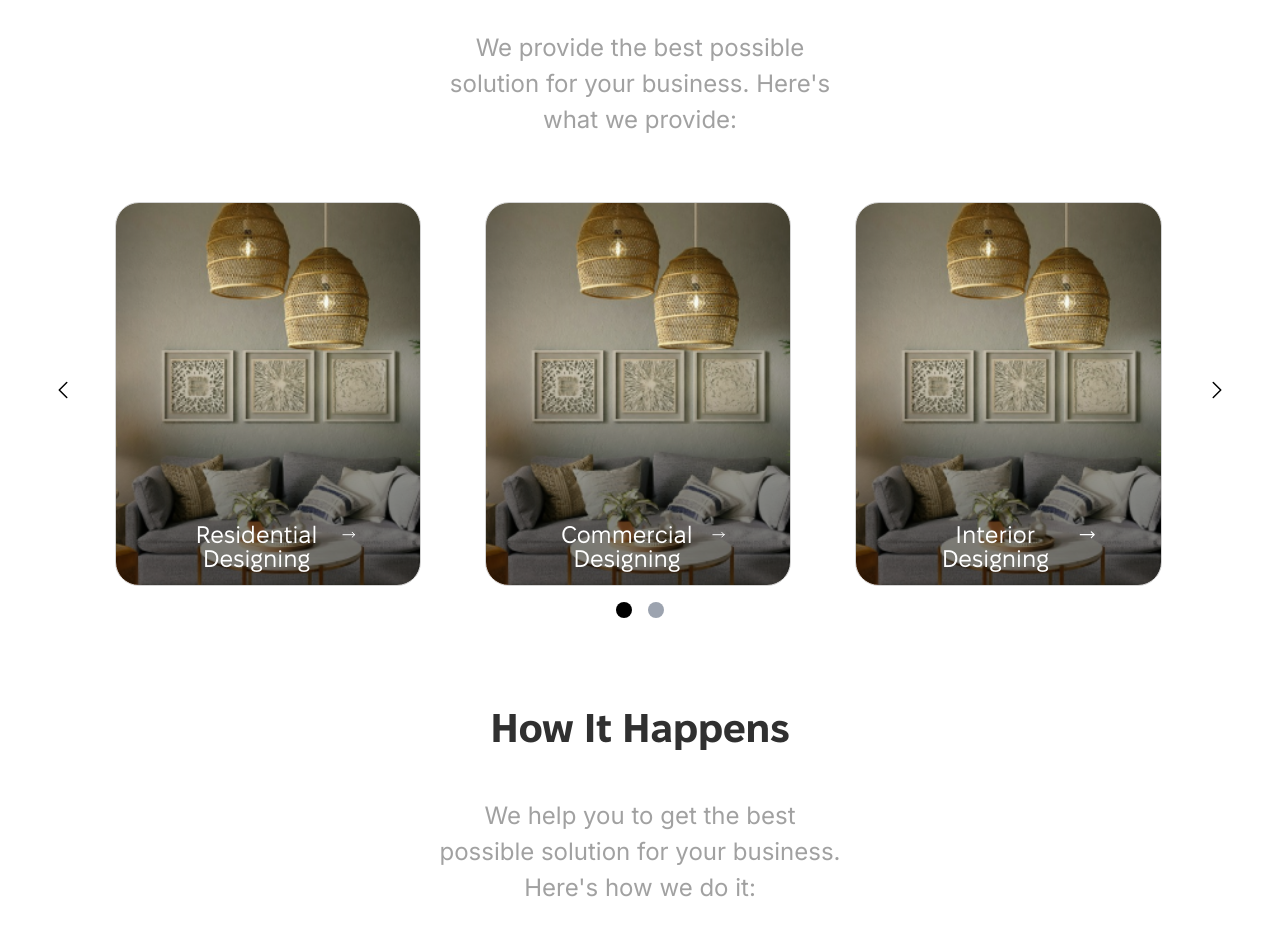
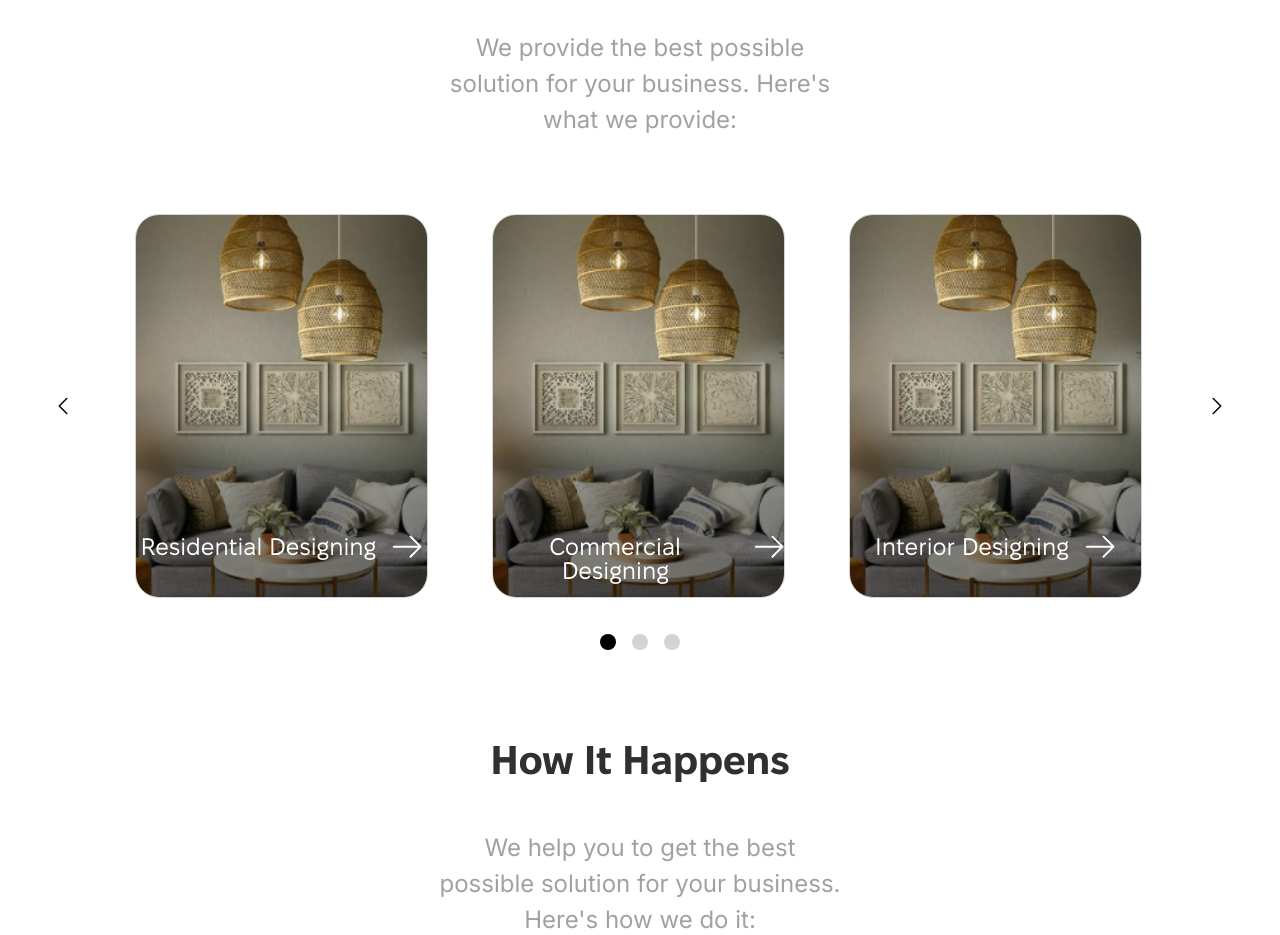
Before and after one commit to AroraKaran19/inview-interior, a Next.js app: page / in a window 1280 px wide. Shown: the part 960-1895 px from the top of the page. Built offline with nearby package versions, Linux system fonts and the light colour scheme.

Commit message:
Carousel Done!

```diff
--- a/app/HomePage.css
+++ b/app/HomePage.css
@@ -157,8 +157,8 @@ section.home-second-section {
 }
 
 section.home-second-section .home-second-section-content {
-    padding: 0 clamp(0rem, 5vw, 7rem);
-    padding-top: clamp(0rem, 5vw, 4.75rem);
+    padding: 0 clamp(0rem, 5vw, 5.75rem);
+    padding-top: clamp(0rem, 5vw, 3.5rem);
 }
 
 section.home-second-section .home-second-section-content .carousel-container {
@@ -168,7 +168,7 @@ section.home-second-section .home-second-section-content .carousel-container {
 
 section.home-second-section .home-second-section-content .home-section-services-card {
     height: clamp(10rem, 30vw, 37.25rem);
-    padding: clamp(0rem, 5vw, 3rem) clamp(0rem, 5vw, 8rem);
+    padding: clamp(0rem, 5vw, 3rem) clamp(0rem, 5vw, 0rem);
     scroll-snap-align: center;
     box-shadow: inset 0 -150px 100px rgba(0, 0, 0, 0.5);
     transition: all 0.7s ease-in-out;
@@ -192,7 +192,7 @@ section.home-second-section .home-second-section-content .home-section-services-
 }
 
 section.home-second-section .home-second-section-content .home-section-services-card:hover {
-    cursor: default;
+    cursor: pointer;
     box-shadow: inset 0 -1700px 1000px rgba(0, 0, 0, 0.5);
     transform: scale(1.02);
     transition: all 0.7s ease-in-out;
--- a/app/components/Carousel.tsx
+++ b/app/components/Carousel.tsx
@@ -7,6 +7,7 @@ interface CarouselProps {
     title: string,
     description?: string
     imageUrl?: string
+    redirectUrl?: string
   }[]
 }
 
@@ -14,24 +15,36 @@ const Carousel = ({ items }: CarouselProps) => {
 
   const carouselRef = useRef<HTMLDivElement>(null);
   const [currentIndex, setCurrentIndex] = useState(0);
+  const [width, setWidth] = useState(0);
+  const [scrollActive, setScrollActive] = useState<Boolean>(false);
+
+  useEffect(() => {
+    // This is used to set the width of the window
+    setWidth(window.innerWidth);
+
+    const handleResize = () => {
+      setWidth(window.innerWidth);
+    };
+
+    window.addEventListener('resize', handleResize);
+    return () => window.removeEventListener('resize', handleResize);
+  }, []);
 
   const scrollToIndex = (index: number) => {
-    // Need to fix this
-    if (carouselRef.current) {
+    setScrollActive(true);
+    if (carouselRef.current && index >= 0 && index < items.length) {
       const cardWidth = carouselRef.current.scrollWidth / items.length;
-      // const itemsPerPage = 3;
-      // const newIndex = index * itemsPerPage;
-      const newIndex = index;
       carouselRef.current.scrollTo({
-        left: cardWidth * newIndex,
+        left: cardWidth * index,
         behavior: 'smooth'
       });
       setCurrentIndex(index);
+      setScrollActive(false);
     }
   };
 
   useEffect(() => {
-
+    // This is used to scroll to the first index when the component is mounted
     if (carouselRef.current) {
       carouselRef.current.scrollTo({
         left: 0,
@@ -40,11 +53,10 @@ const Carousel = ({ items }: CarouselProps) => {
     }
 
     const handleScroll = () => {
-      // Need to fix this
+      // This is used to set the current index of the carousel when the user scrolls (Only for Mobile and Tablet)
       if (carouselRef.current) {
         const cardWidth = carouselRef.current.scrollWidth / items.length;
-        const itemsPerPage = 3;
-        const index = Math.floor(carouselRef.current.scrollLeft / (cardWidth * itemsPerPage));
+        const index = Math.round(carouselRef.current.scrollLeft / cardWidth);
         setCurrentIndex(index);
       }
     };
@@ -58,47 +70,54 @@ const Carousel = ({ items }: CarouselProps) => {
     }
   }, [items.length]);
 
-  // const breakPoints = [
-  //   { width: 1, itemsToShow: 1 },
-  //   { width: 550, itemsToShow: 2 },
-  //   { width: 768, itemsToShow: 3 },
-  //   { width: 1200, itemsToShow: 4 },
-  // ];
+  const handleBreakPoints = () => {
+    // This helps in handling the breakpoints for the carousel 1 means mobile, 2 means tablet, 3 means desktop, 4 means large desktop
+    if (width < 550 && width > 1) {
+      return 1;
+    } else if (width < 1200) {
+      return 2;
+    } else if (width > 1200) {
+      return 3;
+    } else {
+      return 4;
+    }
+  }
 
-  // const dotCount = Math.ceil(items.length / 3);
+  const dotCount = () => {
+    const br = handleBreakPoints();
+    let itemsPerPage = 0;
+    if (br === 1 || br === 2) {
+      itemsPerPage = 1;
+    } else {
+      itemsPerPage = 3;
+    }
+    return items.length/itemsPerPage;
+  }
 
   return (
     <>
-      <div className="relative carousel-container flex gap-16 overflow-x-scroll overflow-y-hidden transition-all duration-500 ease-in-out" ref={carouselRef}>
+      <div className="relative carousel-container flex gap-16 overflow-x-scroll overflow-y-hidden transition-all duration-500 ease-in-out p-5" ref={carouselRef}>
         {items.map((item, index) => (
-          <ServicesCard key={index} title={item.title} description={item.description} imageUrl={item.imageUrl} />
+          <ServicesCard key={index} title={item.title} description={item.description} imageUrl={item.imageUrl} redirectUrl={item.redirectUrl} />
         ))}
       </div>
       <div className="dots-container flex justify-center mt-4">
-        {/* {Array.from({ length: dotCount }).map((_, index) => (
+        {Array.from({ length: dotCount() }).map((_, index) => (
           <button
             key={index}
-            className={`dot w-4 h-4 rounded-full mx-2 transition-all ease-in-out duration-150 ${index === currentIndex ? 'bg-black' : 'bg-gray-400'}`}
-            onClick={() => scrollToIndex(index)}
+            className={`dot w-4 h-4 rounded-full mx-2 transition-all ease-in-out duration-150 ${handleBreakPoints() === 1 || handleBreakPoints() === 2 ? (currentIndex === index || currentIndex === index+1 || currentIndex === index+2 ? 'bg-[#000]' : 'bg-[#D4D4D4]') : (currentIndex === index * 3 ? 'bg-[#000]' : 'bg-[#D4D4D4]')}` }
+            onClick={() => {if (handleBreakPoints() === 1 || handleBreakPoints() === 2) {scrollToIndex(index)} else {scrollToIndex(index * 3)}}}
           />
-        ))} */}
-        <button
-            className={`dot w-4 h-4 rounded-full mx-2 transition-all ease-in-out duration-150 ${0 === currentIndex ? 'bg-black' : 'bg-gray-400'}`}
-            onClick={() => scrollToIndex(0)}
-          />
-          <button
-            className={`dot w-4 h-4 rounded-full mx-2 transition-all ease-in-out duration-150 ${1 === currentIndex ? 'bg-black' : 'bg-gray-400'}`}
-            onClick={() => scrollToIndex(3)}
-          />
+        ))}
       </div>
       {/* Need to fix this */}
-      <div className="absolute left-0 top-[50%] hover:cursor-pointer" onClick={() => scrollToIndex(0)}>
+      <div className="absolute left-0 top-[50%] hover:cursor-pointer" onClick={() => {if (handleBreakPoints() === 1 || handleBreakPoints() === 2) {scrollToIndex(currentIndex-1)} else {scrollToIndex(currentIndex-3)}}}>
         <svg xmlns="http://www.w3.org/2000/svg" fill="none" viewBox="0 0 24 24" strokeWidth={1.5} stroke="currentColor" className="size-6">
           <path strokeLinecap="round" strokeLinejoin="round" d="M15.75 19.5 8.25 12l7.5-7.5" />
         </svg>
       </div>
       {/* Need to fix this */}
-      <div className="absolute right-0 top-[50%] hover:cursor-pointer" onClick={() => scrollToIndex(3)}>
+      <div className="absolute right-0 top-[50%] hover:cursor-pointer" onClick={() => {if (handleBreakPoints() === 1 || handleBreakPoints() === 2) {scrollToIndex(currentIndex+1)} else {scrollToIndex(currentIndex+3)}}}>
         <svg xmlns="http://www.w3.org/2000/svg" fill="none" viewBox="0 0 24 24" strokeWidth={1.5} stroke="currentColor" className="size-6">
           <path strokeLinecap="round" strokeLinejoin="round" d="m8.25 4.5 7.5 7.5-7.5 7.5" />
         </svg>
--- a/app/components/HeroArrow.tsx
+++ b/app/components/HeroArrow.tsx
@@ -7,7 +7,7 @@ const HeroArrow = () => {
     useEffect(() => {
 
         // Window scroll to top
-        window.scrollTo(0, 0);
+        // window.scrollTo(0, 0);
 
         setTimeout(() => {
 			const firstText = document.querySelector(".animate-fadeIn") as HTMLElement;
--- a/app/components/HomeSection2.tsx
+++ b/app/components/HomeSection2.tsx
@@ -7,26 +7,47 @@ const HomeSection2 = () => {
 		{
 			title: "Residential Designing",
 			imageUrl: "/HomeHeroSection1.png",
+			redirectUrl: "residential-designing",
 		},
 		{
 			title: "Commercial Designing",
 			imageUrl: "/HomeHeroSection1.png",
+			redirectUrl: "commercial-designing",
 		},
 		{
 			title: "Interior Designing",
 			imageUrl: "/HomeHeroSection1.png",
+			redirectUrl: "interior-designing",
 		},
 		{
 			title: "Exterior Designing",
 			imageUrl: "/HomeHeroSection1.png",
+			redirectUrl: "exterior-designing",
 		},
 		{
 			title: "Landscape Designing",
 			imageUrl: "/HomeHeroSection1.png",
+			redirectUrl: "landscape-designing",
 		},
 		{
 			title: "Furniture Designing",
 			imageUrl: "/HomeHeroSection1.png",
+			redirectUrl: "furniture-designing",
+		},
+		{
+			title: "Exterior Designing",
+			imageUrl: "/HomeHeroSection1.png",
+			redirectUrl: "exterior-designing",
+		},
+		{
+			title: "Landscape Designing",
+			imageUrl: "/HomeHeroSection1.png",
+			redirectUrl: "landscape-designing",
+		},
+		{
+			title: "Furniture Designing",
+			imageUrl: "/HomeHeroSection1.png",
+			redirectUrl: "furniture-designing",
 		}
 	]
 
--- /dev/null
+++ b/app/components/Redirection.tsx
@@ -0,0 +1,7 @@
+'use server'
+
+import { redirect } from 'next/navigation'
+
+export async function Redirection(redirectUrl: string) {
+  redirect(`/category/${redirectUrl}`);
+}
--- a/app/components/ServicesCard.tsx
+++ b/app/components/ServicesCard.tsx
@@ -1,20 +1,24 @@
+"use client";
+import { redirect } from 'next/navigation';
 import React from 'react';
+import { Redirection } from './Redirection';
 
 interface ServicesCardProps {
-	title: string,
+	title: string
 	description?: string
 	imageUrl?: string
+	redirectUrl?: string
 }
 
-const ServicesCard = ({ title, description, imageUrl }: ServicesCardProps) => {
+const ServicesCard = ({ title, description, imageUrl, redirectUrl }: ServicesCardProps) => {
 
 	return (
 		<>
-			<div key={title} style={{ backgroundImage: `url('${imageUrl}')` }} className={`relative bg-cover bg-center home-section-services-card flex w-[calc((100%-4.1rem*2)/3)] sm:w-full flex-shrink-0 flex-col items-center border-[#D4D4D4] border-[1px] rounded-3xl`}>
-				<h2 className='home-section-services-card-title leading-none h-full flex justify-center gap-2'>
-					<span className='text-center h-fit'>{title}</span>
-					<svg xmlns="http://www.w3.org/2000/svg" fill="none" viewBox="0 0 24 24" strokeWidth={1.5} stroke="currentColor" className="flex justify-center items-center">
-						<path strokeLinecap="round" strokeLinejoin="round" d="M17.25 8.25 21 12m0 0-3.75 3.75M21 12H3" />
+			<div key={title} onClick={() => { redirectUrl && Redirection(redirectUrl) }} style={{ backgroundImage: `url('${imageUrl}')` }} className={`relative bg-cover bg-center home-section-services-card flex w-[calc((100%-4.1rem*2)/3)] sm:w-full flex-shrink-0 flex-col items-center border-[#D4D4D4] border-[1px] rounded-3xl`}>
+				<h2 className='home-section-services-card-title leading-none h-full flex justify-center gap-4 hover:gap-2'>
+					<span className='text-center h-fit select-none'>{title}</span>
+					<svg viewBox="0 0 24 19" fill="none" xmlns="http://www.w3.org/2000/svg">
+						<path d="M1.3641 9.49997H22.5773M22.5773 9.49997L14.6224 1.54502M22.5773 9.49997L14.6224 17.4549" stroke="white" strokeWidth="1.5" strokeLinecap="round" strokeLinejoin="round" />
 					</svg>
 				</h2>
 				<p className='home-section-services-card-description text-center w-[50%]'>{description}</p>
```
